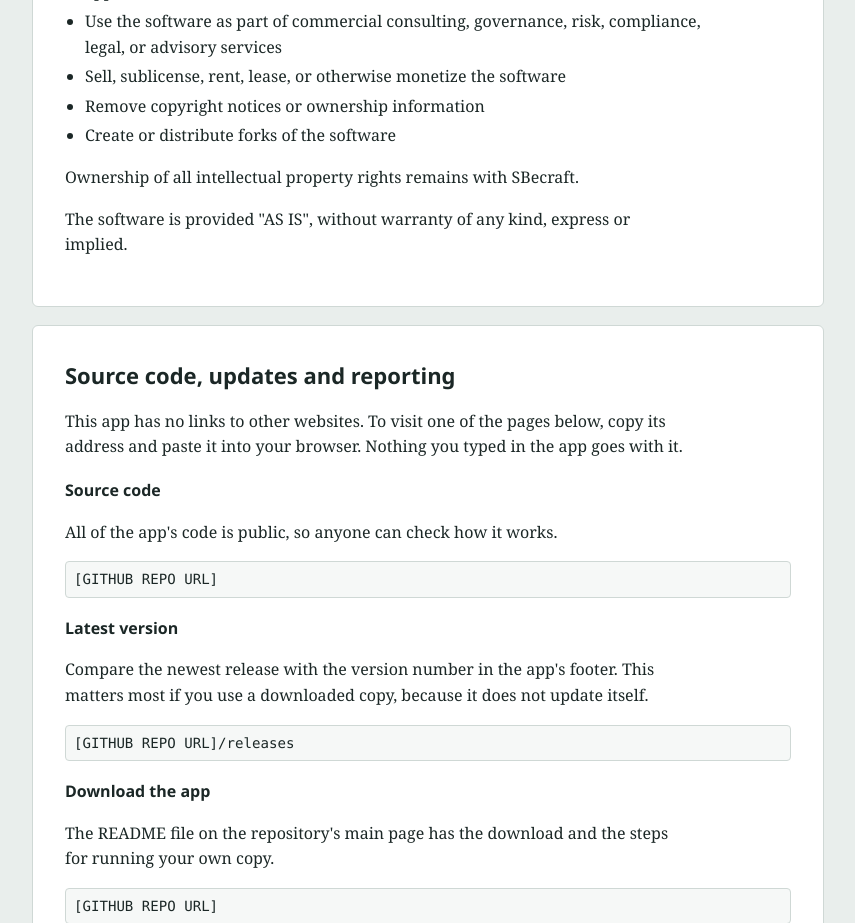
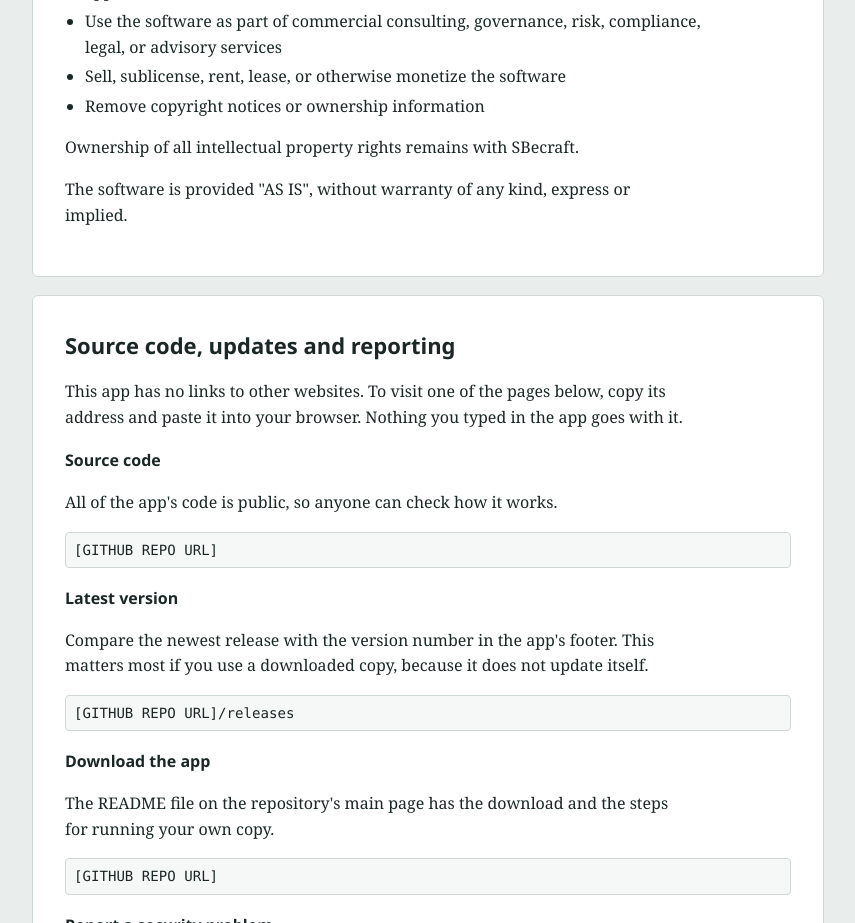
Before and after one commit to SBecraft/nonprofit-policy-builder, a plain HTML site: page app/how.html in a window 1280 px wide. Shown: the part 7180-8103 px from the top of the page, without its empty margins (212-1067 px from the left). Drawn offline with Linux system fonts and the light colour scheme.

Commit message:
Remove the forks line from the license
"Create or distribute forks of the software" is removed from LICENSE and
from the matching copy in how.html's License section.

Co-Authored-By: Claude Opus 5.5 <noreply@anthropic.com>

```diff
--- a/app/how.html
+++ b/app/how.html
@@ -256,7 +256,6 @@ th{font-family:var(--f-mono);font-size:11px;letter-spacing:.06em;text-transform:
       <li>Use the software as part of commercial consulting, governance, risk, compliance, legal, or advisory services</li>
       <li>Sell, sublicense, rent, lease, or otherwise monetize the software</li>
       <li>Remove copyright notices or ownership information</li>
-      <li>Create or distribute forks of the software</li>
     </ul>
     <p>Ownership of all intellectual property rights remains with SBecraft.</p>
     <p>The software is provided "AS IS", without warranty of any kind, express or implied.</p>
```
Also changed, not shown: 1 other file.
